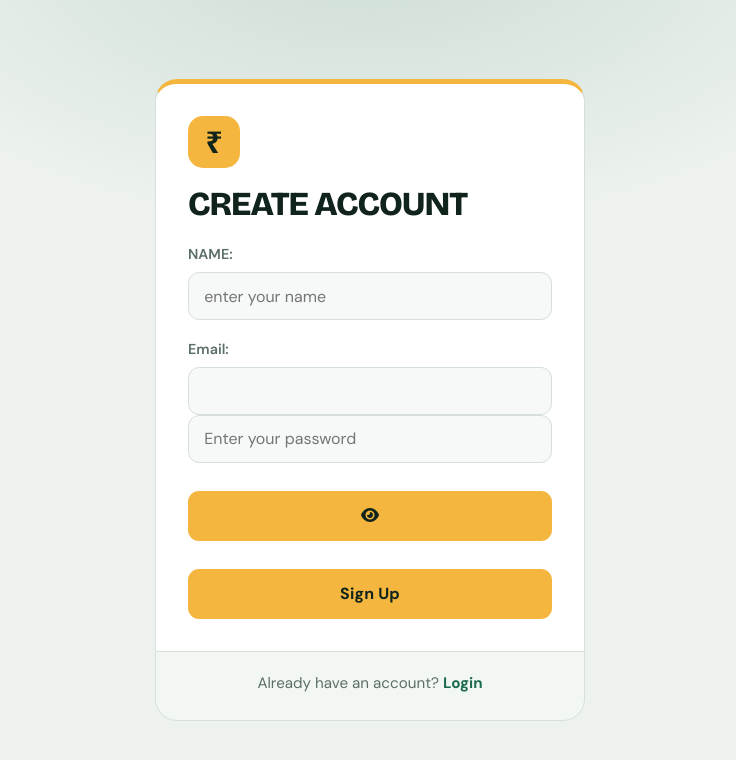
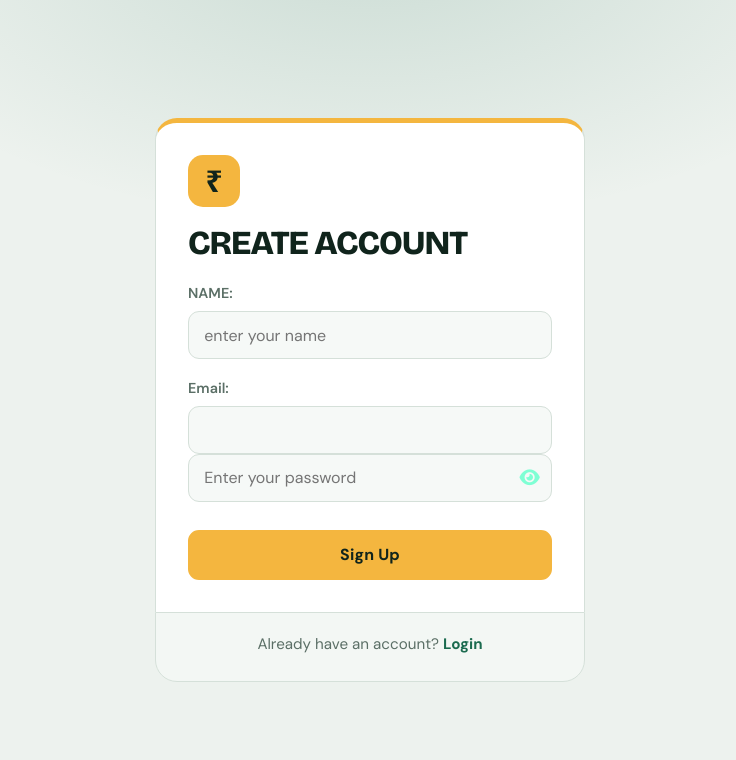
Before and after one commit to sameer5547/EXPENSE-TRACKER-VERSION-2, a Flask app: page /signup in a window 1280 px wide. Shown: the top 760 px of the page, without its empty margins (270-1006 px from the left). Run offline with Flask 3, Linux system fonts and the light colour scheme; parts of the project's set-up code (start-up, migrations or seed data) failed here and were passed over.

Commit message:
Update auth.css

```diff
--- a/EXPENSE-TRACKER ver-2/static/auth.css
+++ b/EXPENSE-TRACKER ver-2/static/auth.css
@@ -469,3 +469,30 @@ input:focus-visible {
         font-size: 24px;
     }
 }
+.password-wrapper {
+  position: relative;
+  width: 100%;
+}
+
+.password-wrapper input {
+  width: 100%;
+  padding-right: 45px; /* room for the eye */
+  box-sizing: border-box;
+}
+
+.password-wrapper .toggle-eye {
+  position: absolute;
+  right: 12px;
+  top: 50%;
+  transform: translateY(-50%);
+  width: auto;
+  height: auto;
+  padding: 0;
+  margin: 0;
+  background: transparent;
+  border: none;
+  box-shadow: none;
+  cursor: pointer;
+  font-size: 18px;
+  color: #7fffd4;
+}
```
